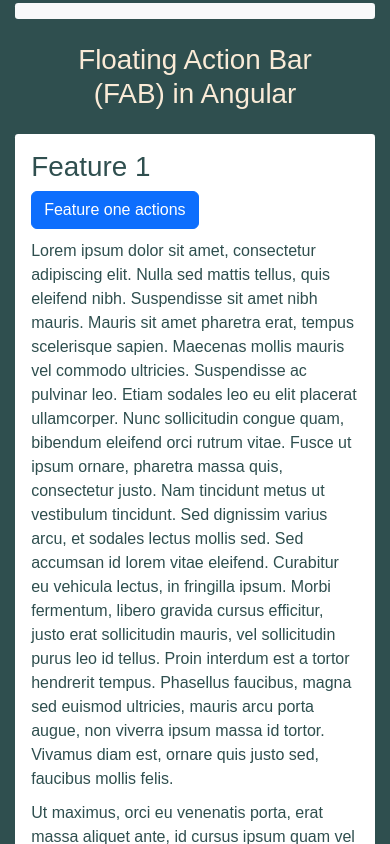
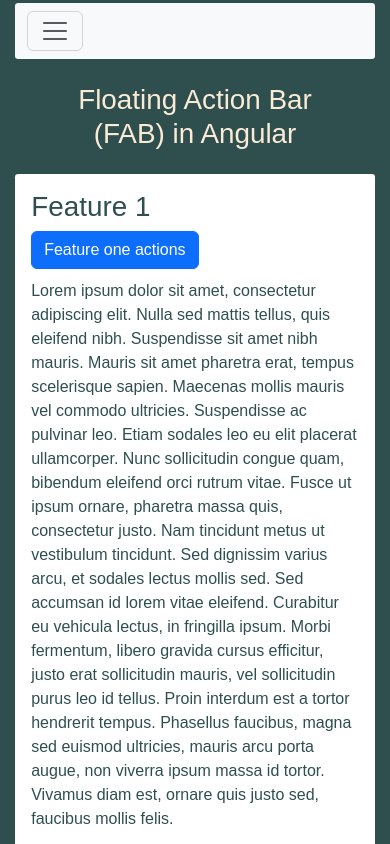
Before and after one commit to nikstra/fab-menu-playground, an Angular app: page /feature-1 in a window 390 px wide. Shown: the top 844 px of the page. Built offline with nearby package versions, Linux system fonts and the light colour scheme.

Commit message:
Make menu responsive.

```diff
--- a/angular.json
+++ b/angular.json
@@ -27,9 +27,12 @@
               }
             ],
             "styles": [
+              "node_modules/bootstrap/dist/css/bootstrap.min.css",
               "src/styles.css"
             ],
-            "scripts": []
+            "scripts": [
+              "node_modules/bootstrap/dist/js/bootstrap.bundle.min.js"
+            ]
           },
           "configurations": {
             "production": {
--- a/src/app/app.component.html
+++ b/src/app/app.component.html
@@ -1,16 +1,30 @@
 <div class="container">
   <nav class="navbar navbar-expand-lg bg-body-tertiary">
     <div class="container-fluid">
-      <div class="collapse navbar-collapse">
+      <button
+        class="navbar-toggler"
+        type="button"
+        data-bs-toggle="collapse"
+        data-bs-target="#navbarNav"
+        aria-controls="navbarNav"
+        aria-expanded="false"
+        aria-label="Toggle navigation"
+      >
+        <span class="navbar-toggler-icon"></span>
+      </button>
+      <div class="collapse navbar-collapse" id="navbarNav">
         <div class="navbar-nav">
+          <div class="nav-item">
             <a
               class="nav-link"
               routerLink="/"
               routerLinkActive="active"
-            [routerLinkActiveOptions]="{exact: true}"
+              [routerLinkActiveOptions]="{ exact: true }"
               ariaCurrentWhenActive="page"
               >Home</a
             >
+          </div>
+          <div class="nav-item">
             <a
               class="nav-link"
               routerLink="/feature-1"
@@ -18,6 +32,8 @@
               ariaCurrentWhenActive="page"
               >Feature One</a
             >
+          </div>
+          <div class="nav-item">
             <a
               class="nav-link"
               routerLink="/feature-2"
@@ -28,10 +44,10 @@
           </div>
         </div>
       </div>
+    </div>
   </nav>
 
   <h1 class="text-center m-4">Floating Action Bar (FAB) in Angular</h1>
 
   <router-outlet />
-
 </div>
--- a/src/styles.css
+++ b/src/styles.css
@@ -1,5 +1,4 @@
 /* You can add global styles to this file, and also import other style files */
-@import "../node_modules/bootstrap/dist/css/bootstrap.min.css";
 
 :root {
   --main-text-padding: 1rem;
```
Lines whose indentation alone changed are shown as unchanged.
